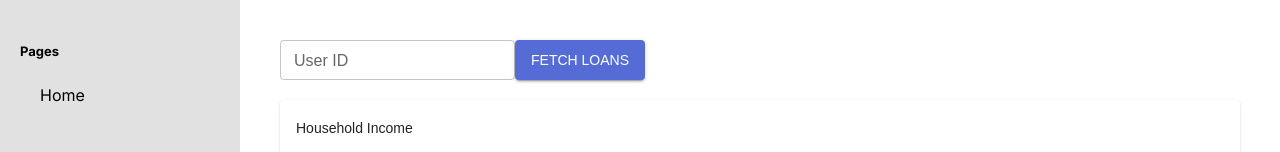
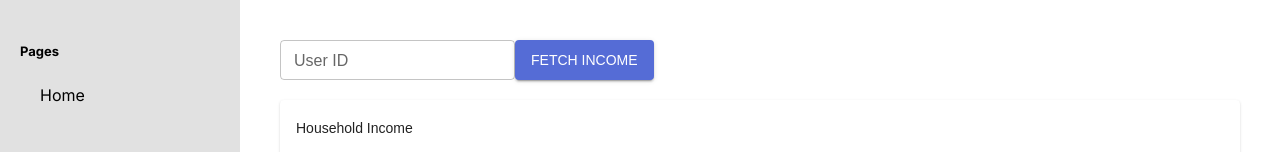
Before and after one commit to JonathanYuan23/LoanLens, a Next.js app in the folder frontend/: page /home/income in a window 1280 px wide. Shown: the top 152 px of the page. Built offline with nearby package versions, Linux system fonts and the light colour scheme.

Commit message:
fix: typo

```diff
--- a/frontend/app/home/income/page.tsx
+++ b/frontend/app/home/income/page.tsx
@@ -52,7 +52,7 @@ function Loans() {
           color="primary"
           // onClick={handleFetchAssets}
         >
-          Fetch Loans
+          Fetch Income
         </Button>
       </div>
 
```
